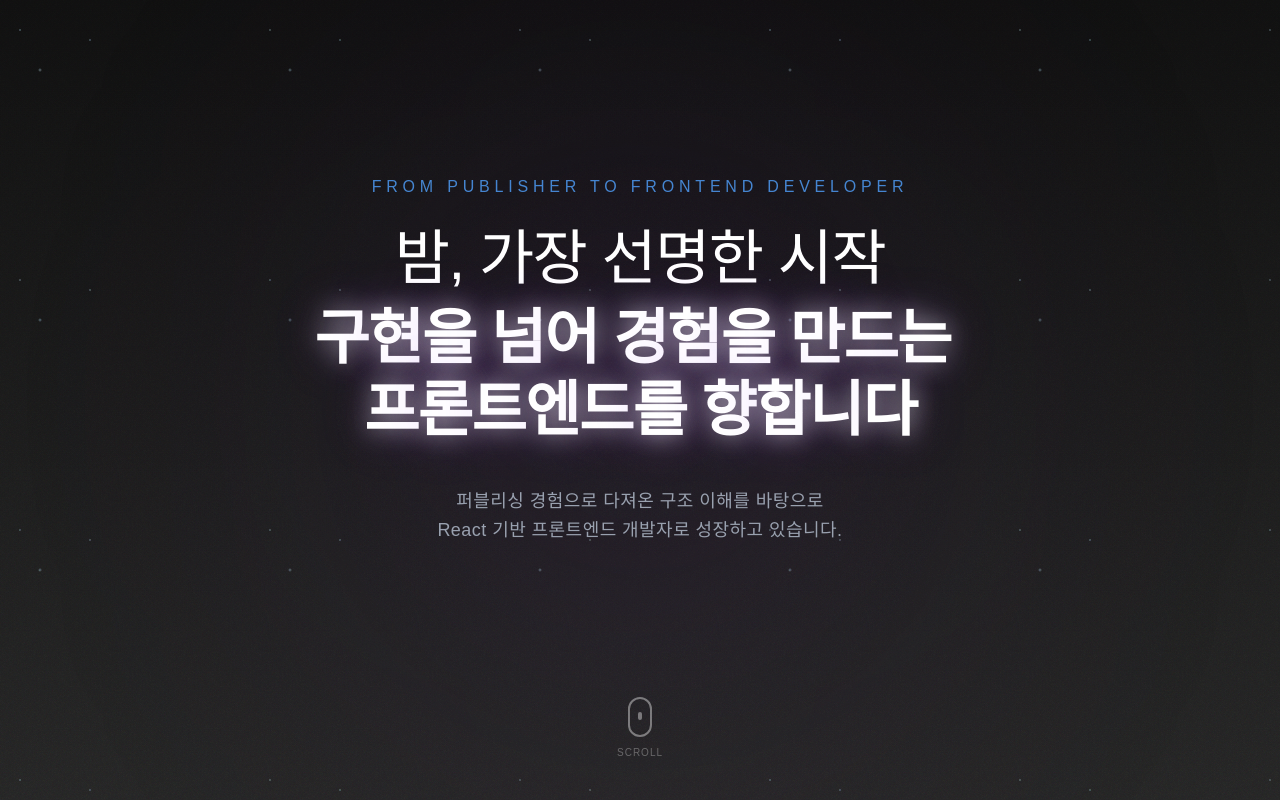
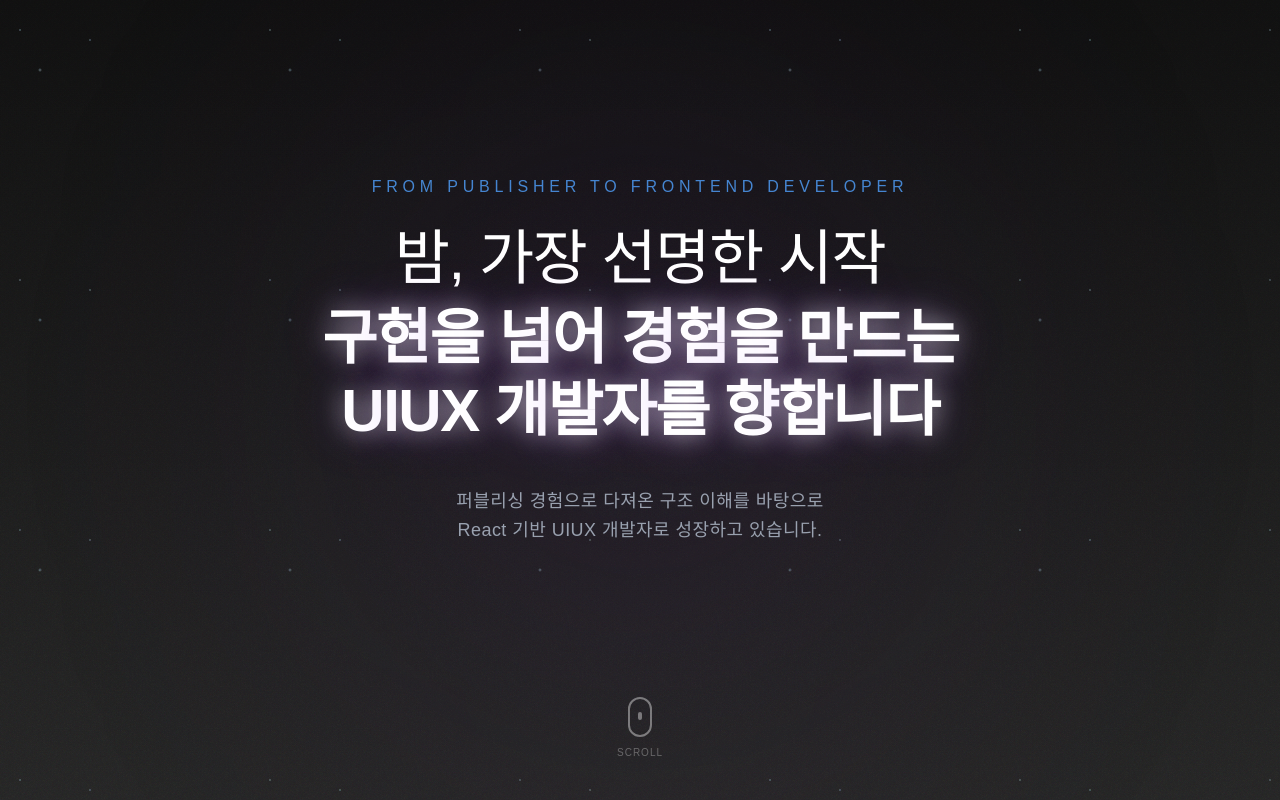
Before and after one commit to hg231049/Dles_Portfolio, a React (Vite) app: page / in a window 1280 px wide. Shown: the top 800 px of the page. Built offline with nearby package versions, Linux system fonts and the light colour scheme; a web font is replaced by a local one.

Commit message:
메인 타이틀 문구 변경

```diff
--- a/src/pages/main/MainVisual.jsx
+++ b/src/pages/main/MainVisual.jsx
@@ -77,8 +77,8 @@ const MainVisual = () => {
           <div className="mb-2">{splitText("밤, 가장 선명한 시작")}</div>
 
           <span className="highlight-text inline-block  font-bold text-transparent bg-clip-text bg-gradient-to-r from-white via-purple-200 to-purple-500">
-            {splitText("구현을 넘어 경험을 만드는 ")} <br />
-            {splitText("프론트엔드를 향합니다")}
+            {splitText("구현을 넘어 경험을 만드는")} <br />
+            {splitText("UIUX 개발자를 향합니다")}
           </span>
         </h1>
 
@@ -86,7 +86,7 @@ const MainVisual = () => {
         <p className="intro-desc text-gray-400 mt-10 text-[12px] lg:text-lg font-light tracking-wide leading-relaxed">
           퍼블리싱 경험으로 다져온 구조 이해를 바탕으로
           <br />
-          React 기반 프론트엔드 개발자로 성장하고 있습니다.
+          React 기반 UIUX 개발자로 성장하고 있습니다.
         </p>
       </div>
 
```
